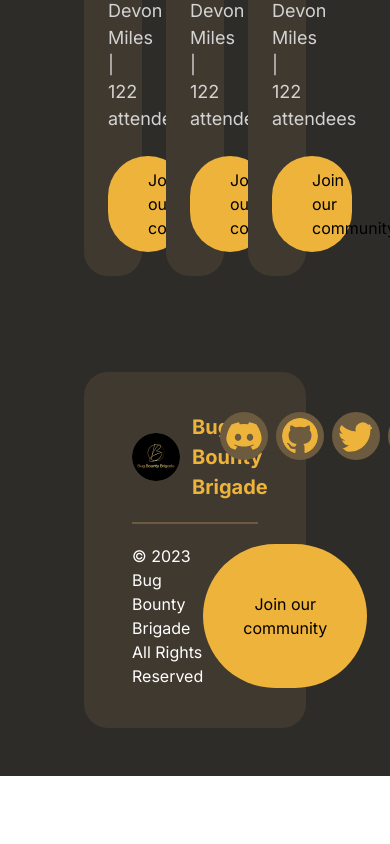
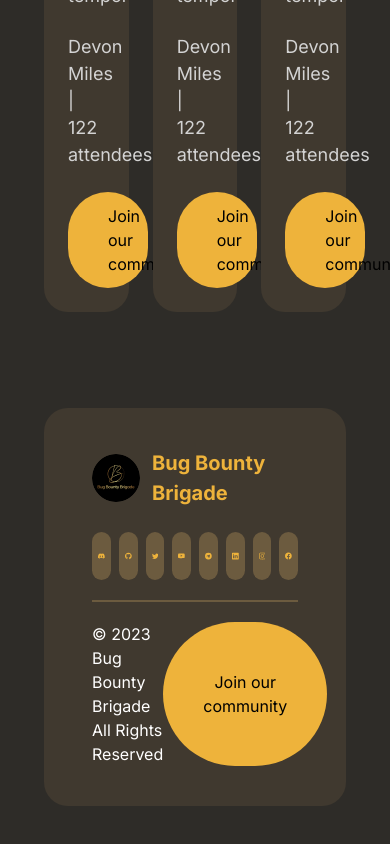
Before and after one commit to Bug-Bounty-Brigade/Bug-Bounty-Brigade-Main-Website, a Next.js app: page /events in a window 390 px wide. Shown: the part 3647-4491 px from the top of the page. Before the commit the page ends 4423 px from the top, so only its background shows below. Built offline with nearby package versions, Linux system fonts and the light colour scheme.

Commit message:
update layout style and home page style - partial responsiveness

```diff
--- a/app/page.tsx
+++ b/app/page.tsx
@@ -60,13 +60,13 @@
           Unleash Your Cybersecurity Skills and Safeguard the Digital World with
           Bug Bounty Brigade
         </h1>
-        <div className="grid grid-cols-2">
+        <div className="grid grid-cols-1 gap-y-6 md:gap-y-0 md:grid-cols-2">
           <Image
             src="/heroImage.png"
             width={1000}
             height={1000}
             alt="person photo"
-            className="w-[90%] h-[26rem]"
+            className="w-full md:w-[90%] h-[26rem]"
           />
           <div className="flex flex-col gap-12">
             <p>
@@ -126,7 +126,7 @@
               Join the Bug Bounty Brigade Community
             </h2>
           </div>
-          <div className="grid grid-cols-4 justify-between gap-6">
+          <div className="grid grid-cols-1 md:grid-cols-3 lg:grid-cols-4 justify-between gap-6">
             {iconGroup.map((icon, index) => (
               <div
                 key={index}
--- a/components/Footer.tsx
+++ b/components/Footer.tsx
@@ -16,7 +16,7 @@
     <footer className="flex flex-col py-12">
       <div className="bg-[#40392F] px-12 py-[40px] rounded-[24px]">
         <div className="w-full flex flex-col">
-          <div className="flex w-full justify-between">
+          <div className="flex flex-col md:flex-row gap-y-6 md:gap-y-0 w-full justify-between">
             <div className="flex gap-3 items-center">
               <Image
                 src="/mainlogo.png"
--- a/components/PageLayout.tsx
+++ b/components/PageLayout.tsx
@@ -8,7 +8,7 @@
 
 const PageLayout: React.FC<Children> = ({ children }) => {
   return (
-    <div className="min-h-screen max-w-screen overflow-x-hidden px-[84px] bg-[#2E2C28]">
+    <div className="min-h-screen max-w-screen overflow-x-hidden px-[44px] lg:px-[84px] bg-[#2E2C28]">
       <Navbar />
       {children}
       <Footer />
```
